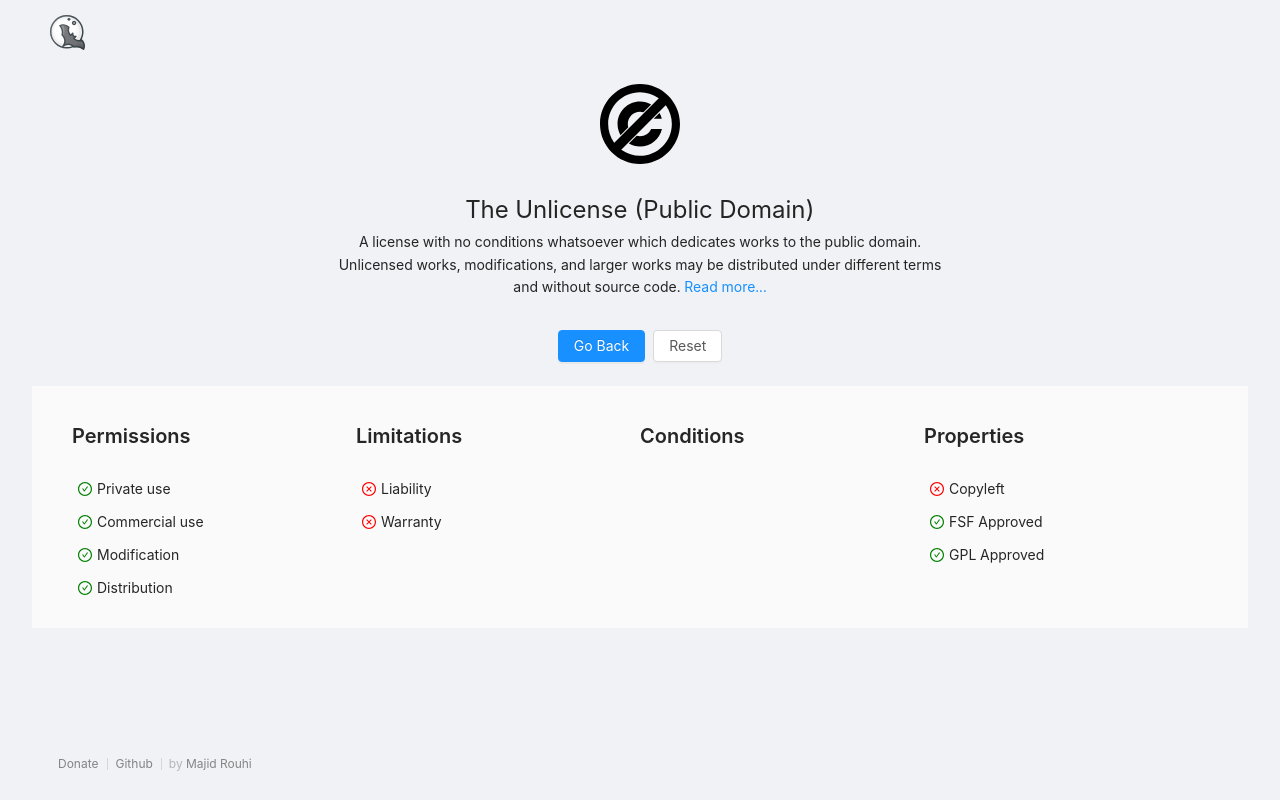
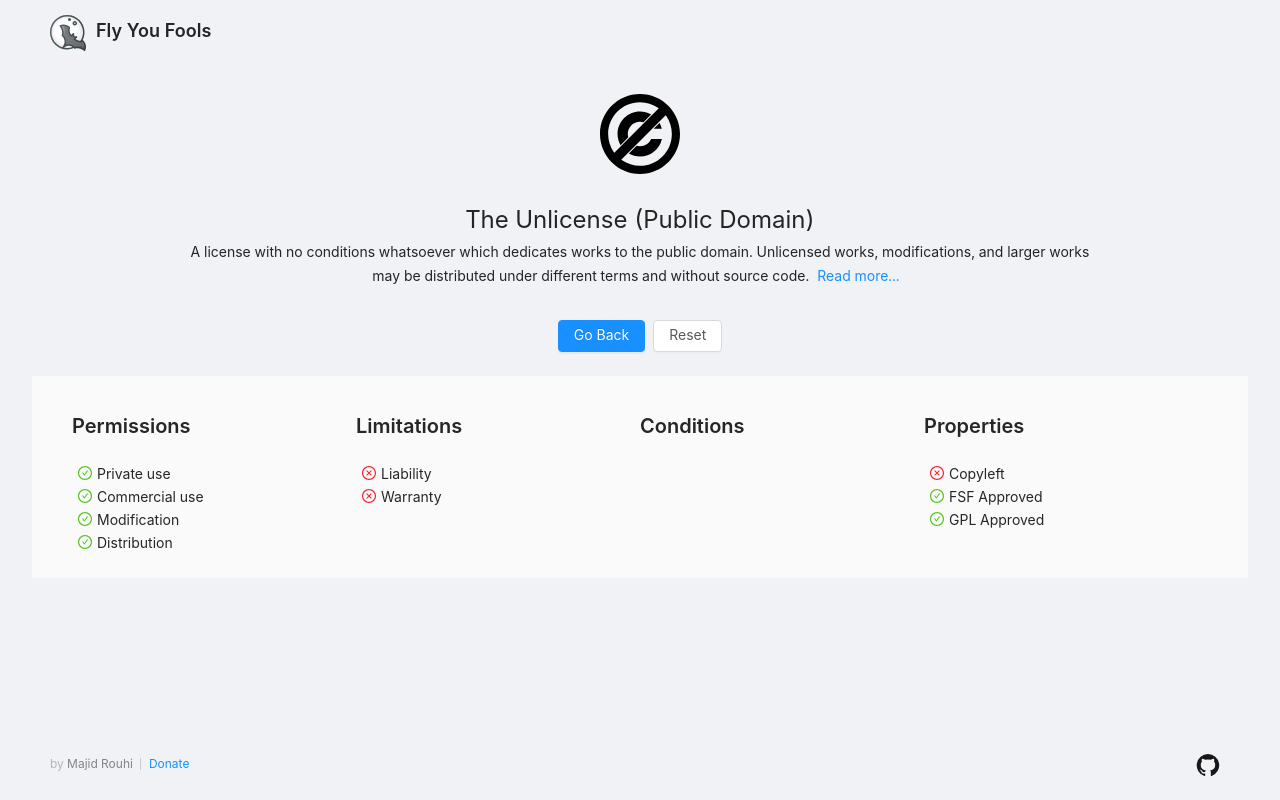
Before and after one commit to mrouhi13/flyyoufools, a React app: page / in a window 1280 px wide. Both pictures are taken after a click on the button "No". Built offline with nearby package versions, Linux system fonts and the light colour scheme.

Commit message:
Add gitHub-mark-dark.svg

```diff
--- a/package.json
+++ b/package.json
@@ -9,6 +9,8 @@
     "less": "^3.11.1",
     "less-loader": "^5.0.0",
     "node-sass": "^4.13.1",
+    "rc-animate": "^2.10.3",
+    "rc-queue-anim": "^1.8.4",
     "react": "^16.13.1",
     "react-app-rewired": "^2.1.5",
     "react-dom": "^16.13.1",
--- a/src/components/commons/AttributesList/AttributesList.js
+++ b/src/components/commons/AttributesList/AttributesList.js
@@ -3,11 +3,8 @@ import { List, Typography } from 'antd'
 import React from 'react'
 import './AttributesList.scss'
 
-const {Title} = Typography
-
 export const AttributesList = ({header, items}) => (
-        <List
-            header={<Title level={4}>{header}</Title>}
+    <List header={<Typography.Title level={4}>{header}</Typography.Title>}
           itemLayout='horizontal'
           split={false}
           locale={{emptyText: ' '}}
@@ -16,10 +13,10 @@ export const AttributesList = ({header, items}) => (
               <List.Item>
                   {item._value ?
                       <CheckCircleOutlined className='item-icon'
-                                             style={{color: 'green'}}
+                                           style={{color: '#52c41a'}}
                       /> :
                       <CloseCircleOutlined className='item-icon'
-                                             style={{color: 'red'}}
+                                           style={{color: '#f5222d'}}
                       />}
                   {item.name}
               </List.Item>
--- a/src/components/commons/DonatePopover/DonatePopover.js
+++ b/src/components/commons/DonatePopover/DonatePopover.js
@@ -15,7 +15,8 @@ export const DonatePopover = () => (
                 <Typography.Text strong>Bitcoin</Typography.Text>
                 <img
                     src={process.env.PUBLIC_URL + `/static/media/btc-qr.svg`}
-                    width='90' height='90'
+                    width='90'
+                    height='90'
                     title='Bitcoin Wallet' alt='Bitcoin Wallet'/>
                 <Typography.Text
                     copyable={{text: BTC_WALLET_ADDRESS}}
@@ -30,7 +31,8 @@ export const DonatePopover = () => (
                 <Typography.Text strong>Ethereum</Typography.Text>
                 <img
                     src={process.env.PUBLIC_URL + `/static/media/eth-qr.svg`}
-                    width='90' height='90'
+                    width='90'
+                    height='90'
                     title='Ethereum Wallet' alt="Ethereum Wallet"/>
                 <Typography.Text
                     copyable={{text: ETH_WALLET_ADDRESS}}
--- /dev/null
+++ b/src/components/commons/Footer/Footer.js
@@ -0,0 +1,48 @@
+import { Button, Col, Divider, Layout, Popover, Row, Typography } from 'antd'
+import React from 'react'
+import { DonatePopover } from '..'
+import './Footer.scss'
+
+export const Footer = () => (
+    <Layout.Footer className='layout-footer'>
+        <Row align='middle'>
+            <Col xs={{span: 15}}
+                 md={{span: 12}}
+                 lg={{span: 8}}
+                 xl={{span: 16}}
+            >
+                <Typography.Text disabled>by </Typography.Text>
+                <Typography.Text className='copyright'
+                                 type='secondary'
+                >
+                    Majid Rouhi
+                </Typography.Text>
+                <Divider type='vertical' className='divider'/>
+                <Popover trigger='click'
+                         content={<DonatePopover/>}
+                         placement='topLeft'
+                >
+                    <Button type='link' size='small'>Donate</Button>
+                </Popover>
+            </Col>
+            <Col xs={{span: 9}}
+                 md={{span: 12}}
+                 lg={{span: 16}}
+                 xl={{span: 8}}
+            >
+                <Button type='link'
+                        className='github-logo'
+                        size='small'
+                        target='_blank'
+                        href='https://github.com/mrouhi13/flyyoufools'
+                >
+                    <img width='28'
+                         height='100%'
+                         src={process.env.PUBLIC_URL + `/static/media/github-mark-dark.svg`}
+                         title='Girhub Repository'
+                         alt='Github Repository'/>
+                </Button>
+            </Col>
+        </Row>
+    </Layout.Footer>
+)
--- /dev/null
+++ b/src/components/commons/Footer/Footer.scss
@@ -0,0 +1,18 @@
+.layout-footer, .layout-footer button, .layout-footer a {
+  flex-shrink: 0;
+  font-size: 12px;
+
+  .copyright {
+    padding-right: 7px;
+  }
+
+  .divider {
+    padding: 0;
+    margin: 0;
+    background-color: rgba(0, 0, 0, 0.1);
+  }
+
+  .github-logo {
+    float: right;
+  }
+}
--- /dev/null
+++ b/src/components/commons/Header/Header.js
@@ -0,0 +1,20 @@
+import { Layout, Typography } from 'antd'
+import React from 'react'
+import { APP_LOGO } from '../../../constants'
+import './Header.scss'
+
+export const Header = () => (
+    <Layout.Header className='layout-header'>
+        <div className='app-logo'>
+            <img src={process.env.PUBLIC_URL + `/static/media/${APP_LOGO}`}
+                 width='36'
+                 height='36'
+                 title='Fly You Fools'
+                 alt='Fly You Fools'
+            />
+            <Typography.Title level={1} style={{fontSize:18, display:'inline-flex'}}>
+                Fly You Fools
+            </Typography.Title>
+        </div>
+    </Layout.Header>
+)
--- /dev/null
+++ b/src/components/commons/Header/Header.scss
@@ -0,0 +1,10 @@
+.layout-header {
+  flex-shrink: 0;
+  background-color: #f1f2f5;
+
+  .app-logo {
+    img {
+      margin-right: 10px;
+    }
+  }
+}
--- a/src/components/commons/LicenseDetails/LicenseDetails.js
+++ b/src/components/commons/LicenseDetails/LicenseDetails.js
@@ -10,8 +10,6 @@ import { AttributesList, PropertiesList } from '..'
 import { useStep } from '../../../hooks'
 import './LicenseDetails.scss'
 
-const {Text} = Typography
-
 export const LicenseDetails = () => {
     const {steps, resetState, backToLastStep} = useStep()
     const licenseInfo = steps.appropriateLicense
@@ -19,81 +17,99 @@ export const LicenseDetails = () => {
     return (
         <Result
             className='license-details-layout'
+            title={licenseInfo.name}
+            status='info'
             icon={
                 licenseInfo.logo ? <img
                         src={process.env.PUBLIC_URL + `/static/media/logos/${licenseInfo.logo}`}
+                        title={licenseInfo.name}
                         alt={licenseInfo.name}
-                        title={licenseInfo.name}
                         width='80px'
                         height='100%'
                     /> :
-                    <ExclamationOutlined style={{color: 'orange'}}/>
+                    <ExclamationOutlined style={{color: '#faad14'}}/>
             }
-            title={licenseInfo.name}
             subTitle={
                 <Row>
-                    <Col span={12} offset={6}>
-                        <Text>{licenseInfo.description}&nbsp;
+                    <Col xs={{span: 24}}
+                         md={{span: 16, offset: 4}}
+                         lg={{span: 18, offset: 3}}
+                         xl={{span: 18, offset: 3}}
+                    >
+                        <Typography.Text>{licenseInfo.description}
                             {
-                                licenseInfo.read_more_link ? <a
+                                licenseInfo.read_more_link ? <Button
+                                    type='link'
+                                    size='small'
                                     href={licenseInfo.read_more_link}
                                     target='_blank'>
                                     Read more...
-                                </a> : null
+                                </Button> : null
                             }
-                        </Text>
+                        </Typography.Text>
                     </Col>
                 </Row>
             }
             extra={[
-                <Button
+                <Button onClick={() => backToLastStep()}
                         type='primary'
                         key='back'
-                    onClick={() => backToLastStep()}
                 >
                     Go Back
                 </Button>,
-                <Button
+                <Button onClick={() => resetState()}
                         key='reset'
-                    onClick={() => resetState()}>
+                >
                     Reset
                 </Button>
             ]}
-            status='info'>
+        >
             <Row>
-                <Col span={6}>
-                    <PropertiesList
-                        header='Permissions'
+                <Col xs={{span: 24}}
+                     md={{span: 12}}
+                     lg={{span: 6}}
+                     xl={{span: 6}}
+                >
+                    <PropertiesList header='Permissions'
                                     items={licenseInfo.permissions}
                                     icon={<CheckCircleOutlined
                                         className='item-icon'
-                            style={{color: 'green'}}
+                                        style={{color: '#52c41a'}}
                                     />}
                     />
                 </Col>
-                <Col span={6}>
-                    <PropertiesList
-                        header='Limitations'
+                <Col xs={{span: 24}}
+                     md={{span: 12}}
+                     lg={{span: 6}}
+                     xl={{span: 6}}
+                >
+                    <PropertiesList header='Limitations'
                                     items={licenseInfo.limitations}
                                     icon={<CloseCircleOutlined
                                         className='item-icon'
-                            style={{color: 'red'}}
+                                        style={{color: '#f5222d'}}
                                     />}
                     />
                 </Col>
-                <Col span={6}>
-                    <PropertiesList
-                        header='Conditions'
+                <Col xs={{span: 24}}
+                     md={{span: 12}}
+                     lg={{span: 6}}
+                     xl={{span: 6}}
+                >
+                    <PropertiesList header='Conditions'
                                     items={licenseInfo.conditions}
                                     icon={<InfoCircleOutlined
                                         className='item-icon'
-                            style={{color: 'blue'}}
+                                        style={{color: '#1890ff'}}
                                     />}
                     />
                 </Col>
-                <Col span={6}>
-                    <AttributesList
-                        header='Properties'
+                <Col xs={{span: 24}}
+                     md={{span: 12}}
+                     lg={{span: 6}}
+                     xl={{span: 6}}
+                >
+                    <AttributesList header='Properties'
                                     items={licenseInfo.attributes}
                     />
                 </Col>
--- a/src/components/commons/LicenseDetails/LicenseDetails.scss
+++ b/src/components/commons/LicenseDetails/LicenseDetails.scss
@@ -1,3 +1,7 @@
 .license-details-layout {
-  padding: 20px 32px;
+  padding: 30px 32px;
+
+  li {
+    padding: 1px 6px;
+  }
 }
--- a/src/components/commons/PropertiesList/PropertiesList.js
+++ b/src/components/commons/PropertiesList/PropertiesList.js
@@ -1,11 +1,9 @@
 import { List, Tooltip, Typography } from 'antd'
 import React from 'react'
 
-const {Title, Text} = Typography
-
 export const PropertiesList = ({header, items, icon}) => (
     <List
-        header={<Title level={4}>{header}</Title>}
+        header={<Typography.Title level={4}>{header}</Typography.Title>}
         itemLayout='horizontal'
         locale={{emptyText: ' '}}
         split={false}
@@ -14,7 +12,7 @@ export const PropertiesList = ({header, items, icon}) => (
             <List.Item>
                 {icon}
                 <Tooltip title={item.tip}>
-                    <Text>{item.name}</Text>
+                    <Typography.Text>{item.name}</Typography.Text>
                 </Tooltip>
             </List.Item>
         )}
--- a/src/components/commons/Steps/Steps.js
+++ b/src/components/commons/Steps/Steps.js
@@ -3,8 +3,6 @@ import React, { Fragment } from 'react'
 import { StepsProgress } from '..'
 import { useStep } from '../../../hooks'
 import './Steps.scss'
-
-const {Text} = Typography
 
 export const Steps = () => {
     const {steps, changeStep} = useStep()
@@ -17,26 +15,32 @@ export const Steps = () => {
                 </Col>
             </Row>
             <Row>
-                <Col span={12} offset={6}>
+                <Col span={24}>
                     <div className='align-center question-body'>
-                        <Text style={{fontSize: 28}}>
+                        <Typography.Text>
                             {steps.currentStep.questionBody}
-                        </Text>
+                        </Typography.Text>
                     </div>
                 </Col>
             </Row>
             <Row>
-                <Col span={12} offset={6}>
+                <Col span={24}>
                     <div className='align-center'>
                         <Button type='primary'
                                 className='answer-button'
                                 onClick={() => {
                                     changeStep(true)
-                                }}>Yes</Button>
+                                }}
+                        >
+                            Yes
+                        </Button>
                         <Button className='answer-button'
                                 onClick={() => {
                                     changeStep(false)
-                                }}>No</Button>
+                                }}
+                        >
+                            No
+                        </Button>
                     </div>
                 </Col>
             </Row>
--- a/src/components/commons/Steps/Steps.scss
+++ b/src/components/commons/Steps/Steps.scss
@@ -1,5 +1,7 @@
 .question-body {
   margin: 20px;
+  font-size: 32px;
+  font-weight: 900;
 }
 
 .answer-button {
--- a/src/components/commons/StepsProgress/StepsProgress.js
+++ b/src/components/commons/StepsProgress/StepsProgress.js
@@ -3,9 +3,6 @@ import React from 'react'
 import { STEPS } from '../../../constants'
 import { useStep } from '../../../hooks'
 import './StepsProgress.scss'
-
-const {Step} = Steps
-
 
 export const StepsProgress = () => {
     const {steps} = useStep()
@@ -19,7 +16,7 @@ export const StepsProgress = () => {
             className='steps-progress'
         >
             {STEPS.map(item => (
-                <Step key={item.name} title={item.name}/>
+                <Steps.Step key={item.name} title={item.name}/>
             ))}
         </Steps>
     )
--- a/src/components/commons/index.js
+++ b/src/components/commons/index.js
@@ -4,3 +4,5 @@ export {PropertiesList} from './PropertiesList/PropertiesList'
 export {AttributesList} from './AttributesList/AttributesList'
 export {StepsProgress} from './StepsProgress/StepsProgress'
 export {DonatePopover} from './DonatePopover/DonatePopover'
+export {Header} from './Header/Header'
+export {Footer} from './Footer/Footer'
--- a/src/components/views/App/App.js
+++ b/src/components/views/App/App.js
@@ -1,49 +1,18 @@
-import { Button, Divider, Layout, Popover, Spin, Typography } from 'antd'
+import { Layout } from 'antd'
 import React from 'react'
-import { APP_LOGO } from '../../../constants'
 import { useStep } from '../../../hooks'
-import { DonatePopover, LicenseDetails, Steps } from '../../commons'
+import { Footer, Header, LicenseDetails, Steps } from '../../commons'
 import './App.scss'
-
-const {Header, Footer, Content} = Layout
-const {Text} = Typography
 
 export const App = () => {
     const {steps} = useStep()
     return (
         <Layout className='layout'>
-            <Header className='layout-header'>
-                <div className='app-logo'>
-                    <img
-                        src={process.env.PUBLIC_URL + `/static/media/${APP_LOGO}`}
-                        alt='Fly You Fools'
-                    />
-                </div>
-            </Header>
-            <Content className='layout-content'>
-                <Spin size='large' spinning={steps.isLoading}>
-                    {steps.appropriateLicense ? <LicenseDetails/> : <Steps/>}
-                </Spin>
-            </Content>
-            <Footer className='layout-footer'>
-                <Popover
-                    content={<DonatePopover/>}
-                    trigger='click'
-                    placement='topLeft'>
-                    <Button type='link' size='small'>Donate</Button>
-                </Popover>
-                <Divider type='vertical' className='divider'/>
-                <Button type='link'
-                        size='small'
-                        target='_blank'
-                        href='https://github.com/mrouhi13/flyyoufools'
-                >
-                    Github
-                </Button>
-                <Divider type='vertical' className='divider'/>
-                <Text className='message' disabled>by </Text>
-                <Text type='secondary'>Majid Rouhi</Text>
-            </Footer>
+            <Header/>
+            <Layout.Content className='layout-content'>
+                {steps.appropriateLicense ? <LicenseDetails/> : <Steps/>}
+            </Layout.Content>
+            <Footer/>
         </Layout>
     )
 }
--- a/src/components/views/App/App.scss
+++ b/src/components/views/App/App.scss
@@ -4,38 +4,6 @@
   height: 100vh;
 }
 
-.layout-header {
-  flex-shrink: 0;
-  background-color: #f1f2f5;
-
-  .app-logo {
-    img {
-      height: 35px;
-      margin: 15px 24px 14px 0;
-      float: left;
-    }
-  }
-}
-
 .layout-content {
   flex: 1 0 auto;
 }
-
-.layout-footer, .layout-footer button, .layout-footer a {
-  flex-shrink: 0;
-  font-size: 12px;
-
-  button, a {
-    color: #828385;
-  }
-
-  .message {
-    padding-left: 7px;
-  }
-
-  .divider {
-    padding: 0;
-    margin: 0;
-    background-color: rgba(0, 0, 0, 0.05);
-  }
-}
--- a/src/index.scss
+++ b/src/index.scss
@@ -1,9 +1,3 @@
 body {
-  margin: 0;
-  padding: 0;
-  overflow-x: hidden;
-  min-width: 320px;
-  display: flex;
-    flex-direction: column;
-    justify-content: space-between;
+  background-color: #f1f2f5;
 }
```
Also changed, not shown: public/static/media/gitHub-mark-dark.svg (added), 1 other file. Lines whose indentation alone changed are shown as unchanged.
